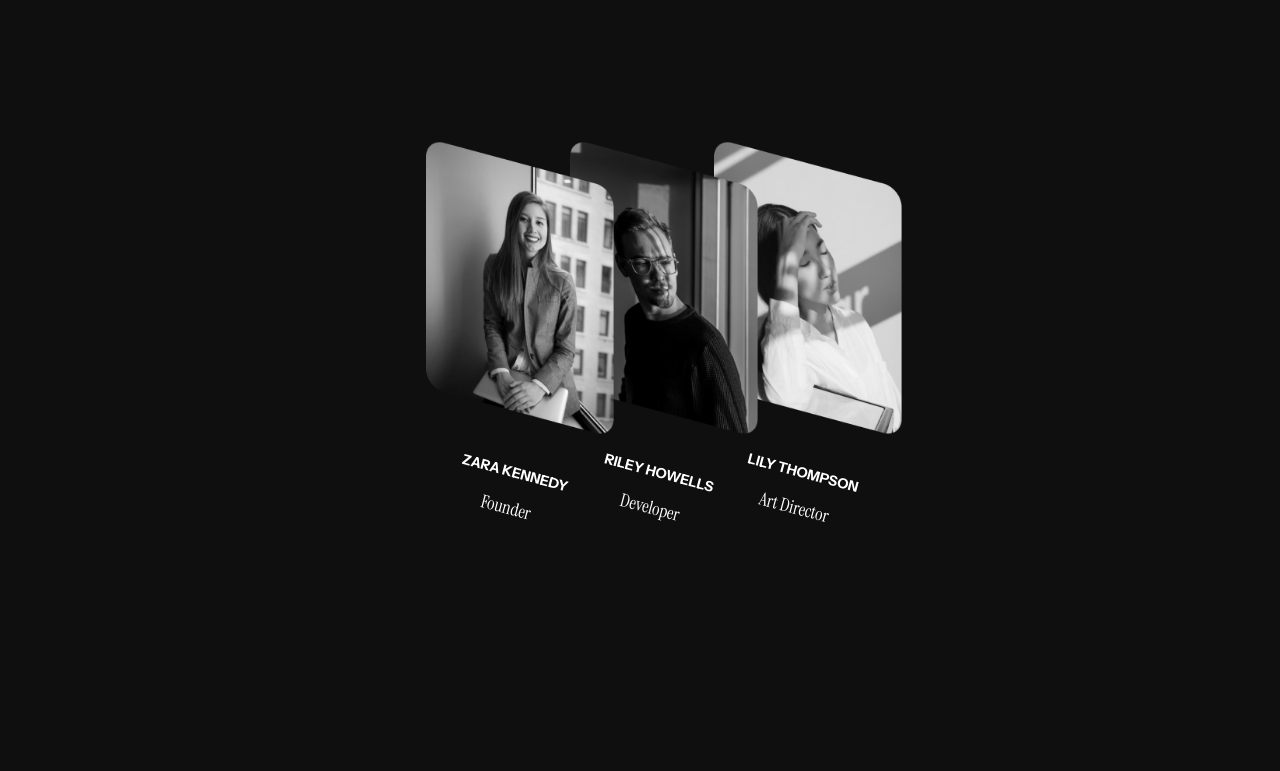
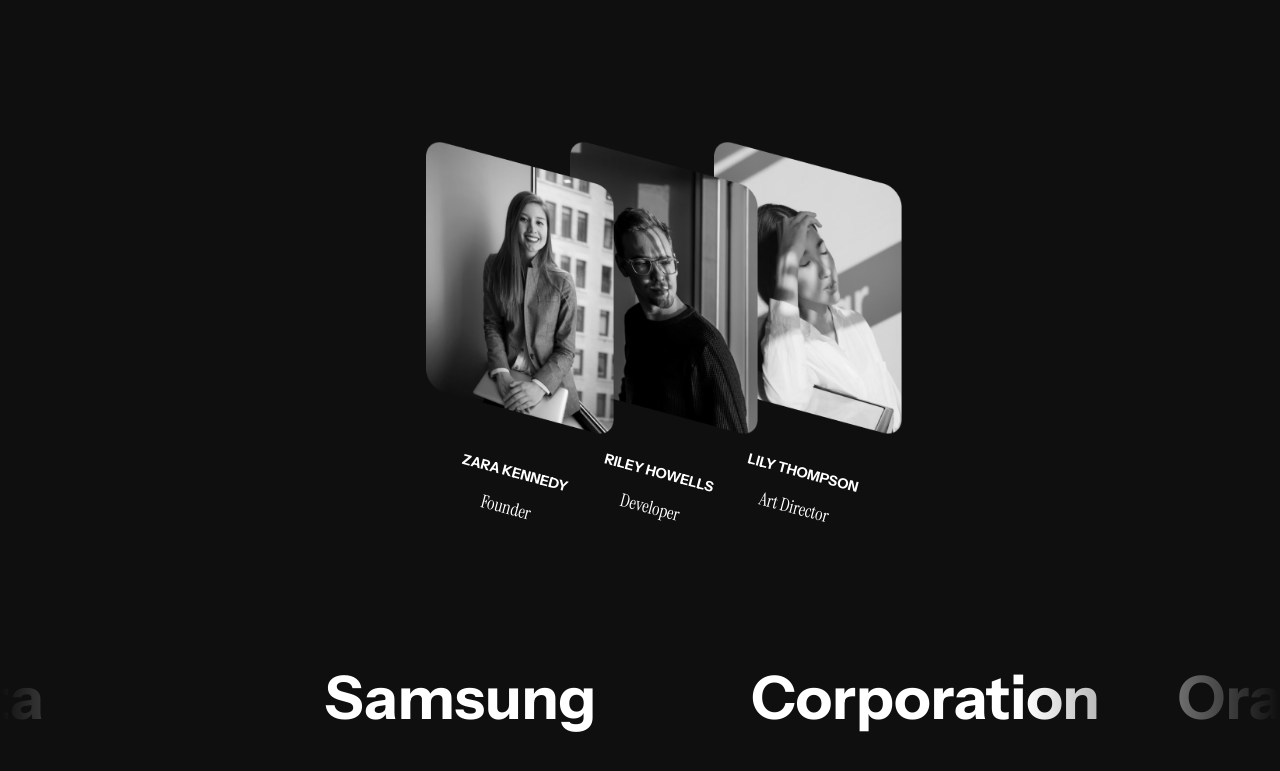
Before and after one commit to Mohamed-17/Instrument-Studio, a Next.js app: page / in a window 1280 px wide. Shown: the part 2965-3736 px from the top of the page. Before the commit the page ends 3525 px from the top, so only its background shows below. Built offline with nearby package versions, Linux system fonts and the light colour scheme.

Commit message:
clients section

```diff
--- a/app/globals.css
+++ b/app/globals.css
@@ -12,3 +12,19 @@ body {
 .italic {
   font-style: italic;
 }
+.masked {
+  -webkit-mask-image: linear-gradient(
+    to right,
+    rgba(0, 0, 0, 0),
+    rgba(0, 0, 0, 1) 20%,
+    rgba(0, 0, 0, 1) 80%,
+    rgba(0, 0, 0, 0)
+  );
+  mask-image: linear-gradient(
+    to right,
+    rgba(0, 0, 0, 0),
+    rgba(0, 0, 0, 1) 20%,
+    rgba(0, 0, 0, 1) 80%,
+    rgba(0, 0, 0, 0)
+  );
+}
--- a/app/page.tsx
+++ b/app/page.tsx
@@ -3,13 +3,14 @@ import Hero from "@/components/Hero";
 import ScrollContainer from "@/components/ScrollContainer";
 import Works from "@/components/Works";
 import React from "react";
-
+import Clients from "@/components/Clients";
 function HomePage() {
   return (
     <ScrollContainer>
       <Hero />
       <Works />
       <About />
+      <Clients />
     </ScrollContainer>
   );
 }
--- a/components/About.tsx
+++ b/components/About.tsx
@@ -3,7 +3,7 @@ import React from "react";
 import Team from "./Team";
 function About() {
   return (
-    <div className="w-full flex justify-center flex-col items-center gap-15">
+    <div className="w-full flex justify-center flex-col items-center gap-15 h-fit relative">
       <div className="text-center space-y-2 text-white">
         <div className="font-bold text-[14px] tracking-[1px] uppercase leading-[22px] ">
           Since 2017
--- /dev/null
+++ b/components/Clients.tsx
@@ -0,0 +1,60 @@
+import React from "react";
+import * as motion from "motion/react-client";
+
+interface Company {
+  id: number;
+  name: string;
+}
+const companies: Company[] = [
+  {
+    id: 1,
+    name: "Meta",
+  },
+  {
+    id: 2,
+    name: "Samsung",
+  },
+  {
+    id: 3,
+    name: "Corporation",
+  },
+  {
+    id: 4,
+    name: "Oracle",
+  },
+  {
+    id: 5,
+    name: "Adobe",
+  },
+  {
+    id: 6,
+    name: "Figma",
+  },
+];
+function Clients() {
+  return (
+    <div className="mt-10 text-6xl text-white relative ">
+      <motion.ul className="w-full flex items-center justify-around py-10  relative max-w-[1536px] mx-auto overflow-x-hidden  mb-10 masked">
+        {companies.map((company) => (
+          <motion.li
+            animate={{
+              left: "-100%",
+              transition: {
+                duration: 30,
+                repeat: Infinity,
+                ease: "linear",
+                delay: (30 / companies.length) * (3 - company.id) * -1,
+              },
+            }}
+            key={company.id}
+            className=" text-white font-semibold absolute left-full w-fit flex items-center justify-center"
+          >
+            {company.name}
+          </motion.li>
+        ))}
+      </motion.ul>
+    </div>
+  );
+}
+
+export default Clients;
--- a/components/Team.tsx
+++ b/components/Team.tsx
@@ -41,7 +41,7 @@ const teamMembers: TeamMember[] = [
 
 function Team() {
   return (
-    <div className="flex justify-center w-full my-5 md:my-20">
+    <div className="flex justify-center w-full my-5 md:my-20 md:h-100 relative">
       <div className="relative w-full max-w-[1200px] min:h-[420px] flex flex-col md:flex-row items-center justify-center">
         {teamMembers.map((member, index) => (
           <motion.div
@@ -61,6 +61,10 @@ function Team() {
               className="text-center w-full space-y-3"
               initial={{ opacity: 0, y: 20 }}
               whileInView={{ opacity: 1, y: 0, rotateZ: 15, x: -10 }}
+              viewport={{
+                once: true,
+                amount: 0.1,
+              }}
             >
               <div className="font-bold text-[14px]">{member.name}</div>
               <div className={`text-[18px] ${instrumentSerif.className}`}>
```
